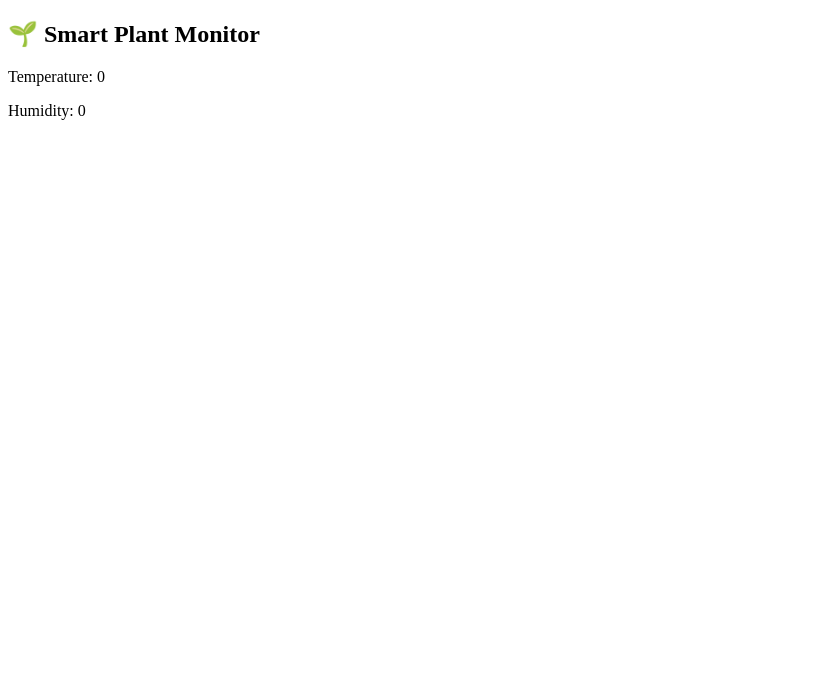
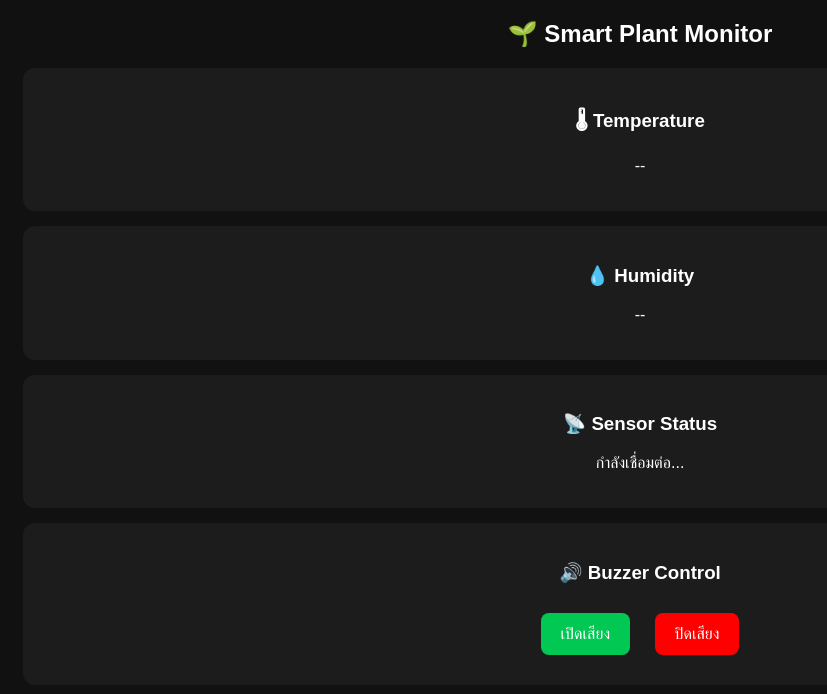
Before and after one commit to Kajonsak225/di, a plain HTML site: page index.html in a window 1280 px wide. Shown: the whole page, without its empty margins (0-827 px from the left). Drawn offline with Linux system fonts and the light colour scheme; no server answers.

Commit message:
Update index.html

```diff
--- a/index.html
+++ b/index.html
@@ -3,49 +3,110 @@
 <head>
 <meta charset="UTF-8">
 <title>Smart Plant Monitor</title>
+
+<style>
+body{
+  font-family:sans-serif;
+  background:#111;
+  color:white;
+  text-align:center;
+}
+.card{
+  background:#1c1c1c;
+  padding:20px;
+  margin:15px;
+  border-radius:12px;
+}
+button{
+  padding:12px 20px;
+  margin:10px;
+  border:none;
+  border-radius:8px;
+  font-size:16px;
+  cursor:pointer;
+}
+.on{background:#00c853;color:white;}
+.off{background:red;color:white;}
+.online{color:#00ff88;}
+.offline{color:red;}
+</style>
 </head>
 
 <body>
 
 <h2>🌱 Smart Plant Monitor</h2>
 
-<p>Temperature: <span id="temp">0</span></p>
-<p>Humidity: <span id="humi">0</span></p>
+<div class="card">
+<h3>🌡 Temperature</h3>
+<p id="temp">--</p>
+</div>
+
+<div class="card">
+<h3>💧 Humidity</h3>
+<p id="humi">--</p>
+</div>
+
+<div class="card">
+<h3>📡 Sensor Status</h3>
+<p id="status">กำลังเชื่อมต่อ...</p>
+</div>
+
+<div class="card">
+<h3>🔊 Buzzer Control</h3>
+<button class="on" onclick="turnOn()">เปิดเสียง</button>
+<button class="off" onclick="turnOff()">ปิดเสียง</button>
+</div>
 
 <script type="module">
 
-// 🔥 Firebase SDK
 import { initializeApp } from "https://www.gstatic.com/firebasejs/10.12.2/firebase-app.js";
-import { getDatabase, ref, onValue } from "https://www.gstatic.com/firebasejs/10.12.2/firebase-database.js";
+import { getDatabase, ref, onValue, set }
+from "https://www.gstatic.com/firebasejs/10.12.2/firebase-database.js";
 
-// 🔥 Firebase Config (ของคุณ)
 const firebaseConfig = {
-  apiKey: "AIzaSyD2IwpGy6Zz4pLhejiAFP-EAeBKUyXgJwc",
+  apiKey: "AIzaSyDZIwpGy6Zz4pLhejIAfP-EaBKUyXgJwc",
   authDomain: "kjszz-1a818.firebaseapp.com",
   databaseURL: "https://kjszz-1a818-default-rtdb.firebaseio.com",
   projectId: "kjszz-1a818",
   storageBucket: "kjszz-1a818.firebasestorage.app",
   messagingSenderId: "1056726378754",
-  appId: "1:1056726378754:web:feae6e2b60dcda89783a1b",
+  appId: "1:1056726378754:web:fea6e2b60dcda89783a1b",
   measurementId: "G-S1WLLDNQ15"
 };
 
-// 🔥 เริ่ม Firebase
 const app = initializeApp(firebaseConfig);
 const db = getDatabase(app);
 
-// 🔥 path database
-const dataRef = ref(db, "sensor");
+/* ===== realtime sensor ===== */
+onValue(ref(db,"sensor/temp"),snap=>{
+  document.getElementById("temp").innerText =
+  snap.val()+" °C";
+});
 
-// 🔥 realtime listener
-onValue(dataRef, (snapshot) => {
+onValue(ref(db,"sensor/humi"),snap=>{
+  document.getElementById("humi").innerText =
+  snap.val()+" %";
+});
 
-  const data = snapshot.val();
+/* ===== status online ===== */
+onValue(ref(db,"sensor/status"),snap=>{
+  if(snap.val()==="online"){
+    document.getElementById("status").innerHTML =
+    "<span class='online'>ออนไลน์</span>";
+  }else{
+    document.getElementById("status").innerHTML =
+    "<span class='offline'>ออฟไลน์</span>";
+  }
+});
 
-  document.getElementById("temp").innerText = data.temperature;
-  document.getElementById("humi").innerText = data.humidity;
+/* ===== buzzer control ===== */
+window.turnOn=function(){
+  set(ref(db,"buzzer"),1);
+}
 
-});
+window.turnOff=function(){
+  set(ref(db,"buzzer"),0);
+}
 
 </script>
 
```
